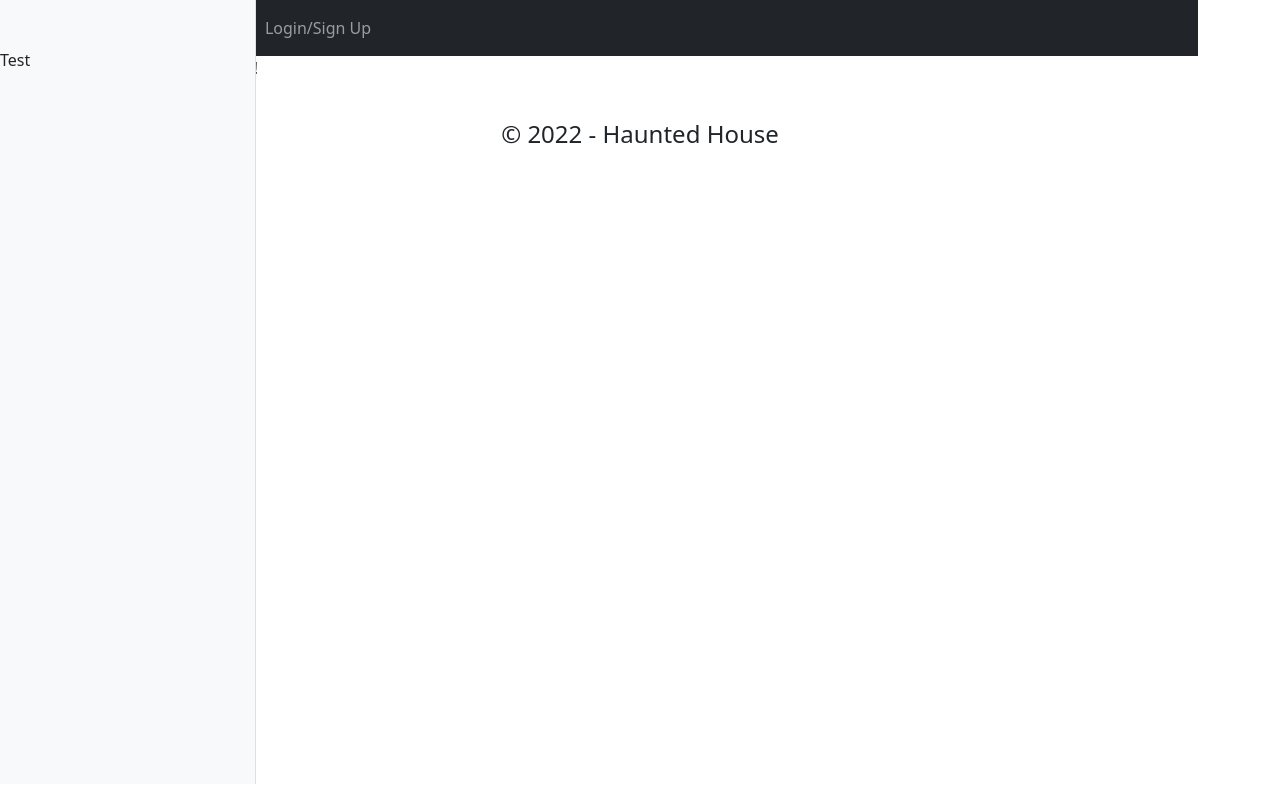
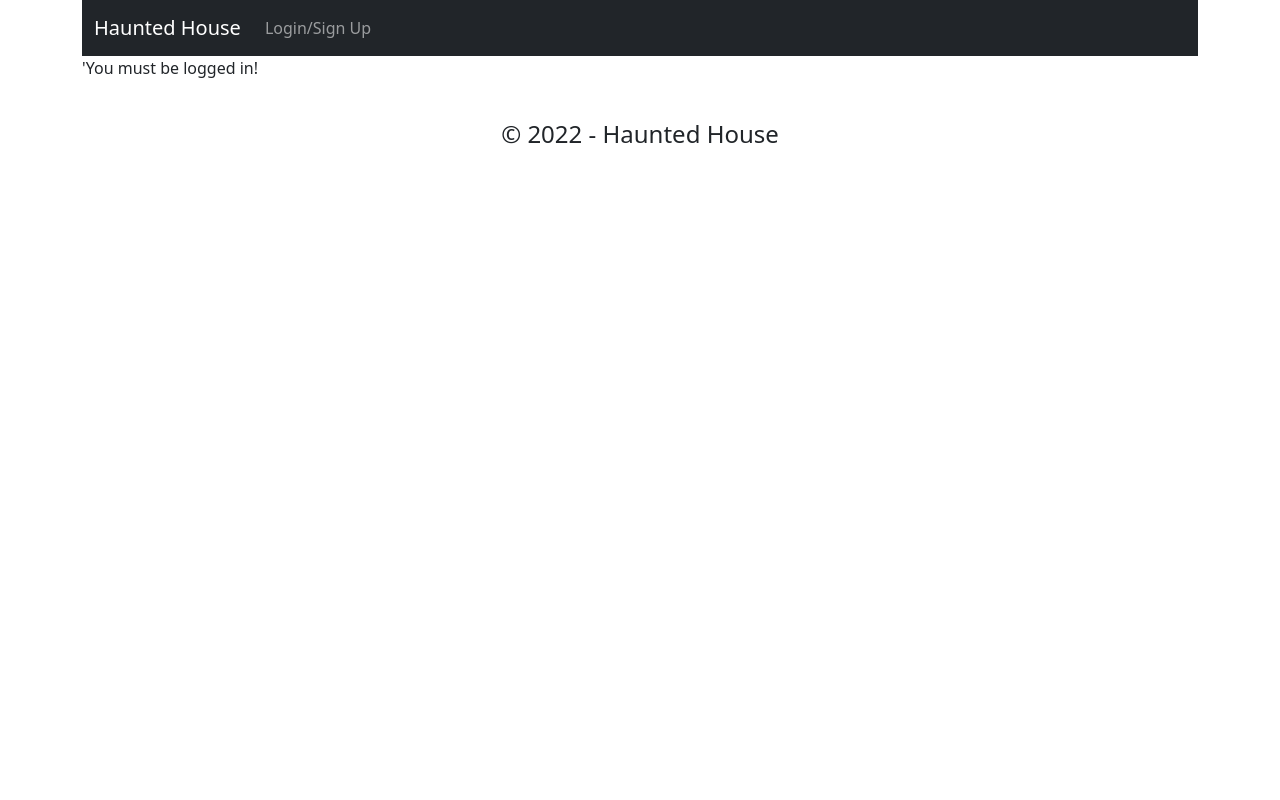
Before and after one commit to jmruiz96/Full-Moon-Manor, a React (Create React App) app in the folder client/: page /room/1 in a window 1280 px wide. Built offline with nearby package versions, Linux system fonts and the light colour scheme.

Commit message:
sidebar structuring

```diff
--- a/client/src/components/Aside/aside.css
+++ b/client/src/components/Aside/aside.css
@@ -1,12 +1,7 @@
 .sidebar {
-    position: fixed;
-    top: 0;
-    bottom: 0;
-    left: 0;
-    min-height: 50vh !important;
-    z-index: 100;
-    padding: 48px 0 0;
+    min-height: 100% !important;
+    padding: 48px 20px 0;
     box-shadow: inset -1px 0 0 rgba(0, 0, 0, .1);
     max-width: 20vw;
-    align-items: center;
+    list-style-position: inside;
 }
--- a/client/src/pages/Room/Room.js
+++ b/client/src/pages/Room/Room.js
@@ -36,10 +36,13 @@ export const Room = () => {
                 !Auth.loggedIn() ?
                     (<p>'You must be logged in!</p>
                     ) : (
-                        <>
-                            <LifeCount />
-                            <Content />
-                        </>
+                        <div className='d-flex w-100'>
+                            <Sidebar />
+                            <div className='mx-auto'>
+                                <LifeCount />
+                                <Content />
+                            </div>
+                        </div>
                         // // Checking if room has no event or event, render different XML
                         // Auth.loggedIn() && room.event.length === 0 ?
                         //     // If room has no event, render this
@@ -61,9 +64,6 @@ export const Room = () => {
                         //     </div>
                     )
             }
-            <div>
-                <Sidebar />
-            </div>
         </>
     )
 }
```
